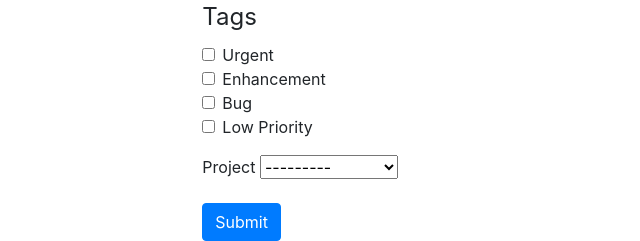
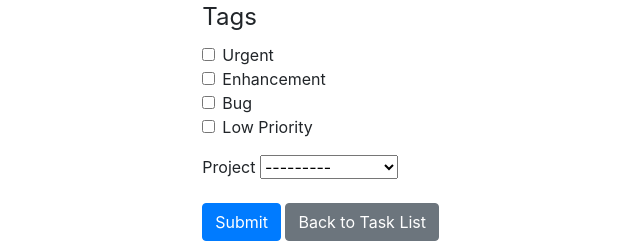
Before and after one commit to BileichukIvan/company-task-manager, a Django app: page /tasks/create/ in a window 1280 px wide. Shown: the part 967-1208 px from the top of the page, without its empty margins (26-666 px from the left). Run offline with Django 5.2, Linux system fonts and the light colour scheme; a user stored in the database is signed in; data comes from the database, SQL or seed files in the repository; data that the repository does not hold is empty; some libraries are stand-ins or nearby versions.

Commit message:
feat: add back to list button

```diff
--- a/templates/manager/task_form.html
+++ b/templates/manager/task_form.html
@@ -8,5 +8,8 @@
     {{ form|crispy }}
 
     <input type="submit" value="Submit" class="btn btn-primary">
+    <a href="{% url 'manager:task-list' %}" class="btn btn-secondary link-to-page">
+      Back to Task List
+    </a>
   </form>
 {% endblock %}
```
